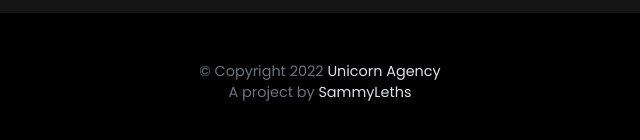
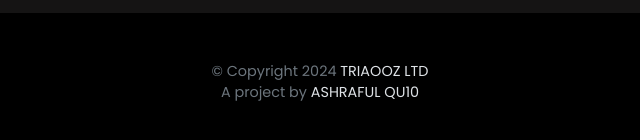
Before and after one commit to ASHRAFUL-QU10/SOFTWERE-COMPANY-WEBSITE--full-stack, a website: page index.html in a window 1280 px wide. Shown: the part 8084-8224 px from the top of the page, 320-960 px from the left. Drawn offline with Linux system fonts and the light colour scheme.

Commit message:
Update index.html

```diff
--- a/index.html
+++ b/index.html
@@ -897,8 +897,8 @@
         <div class="row text-center text-white">
           <div class="col-12">
             <div class="footer-bottom__copyright">
-              &copy; Copyright 2022 <a href="#">Unicorn Agency</a> <br />
-              A project by <a href="https://www.sammyleths.com" target="_blank">SammyLeths</a>
+              &copy; Copyright 2024 <a href="#">TRIAOOZ LTD</a> <br />
+              A project by <a href="https://www.triaooz.com/QU10-PROTFOLIO/qu10.html" target="_blank">ASHRAFUL QU10</a>
             </div>
           </div>
         </div>
```
